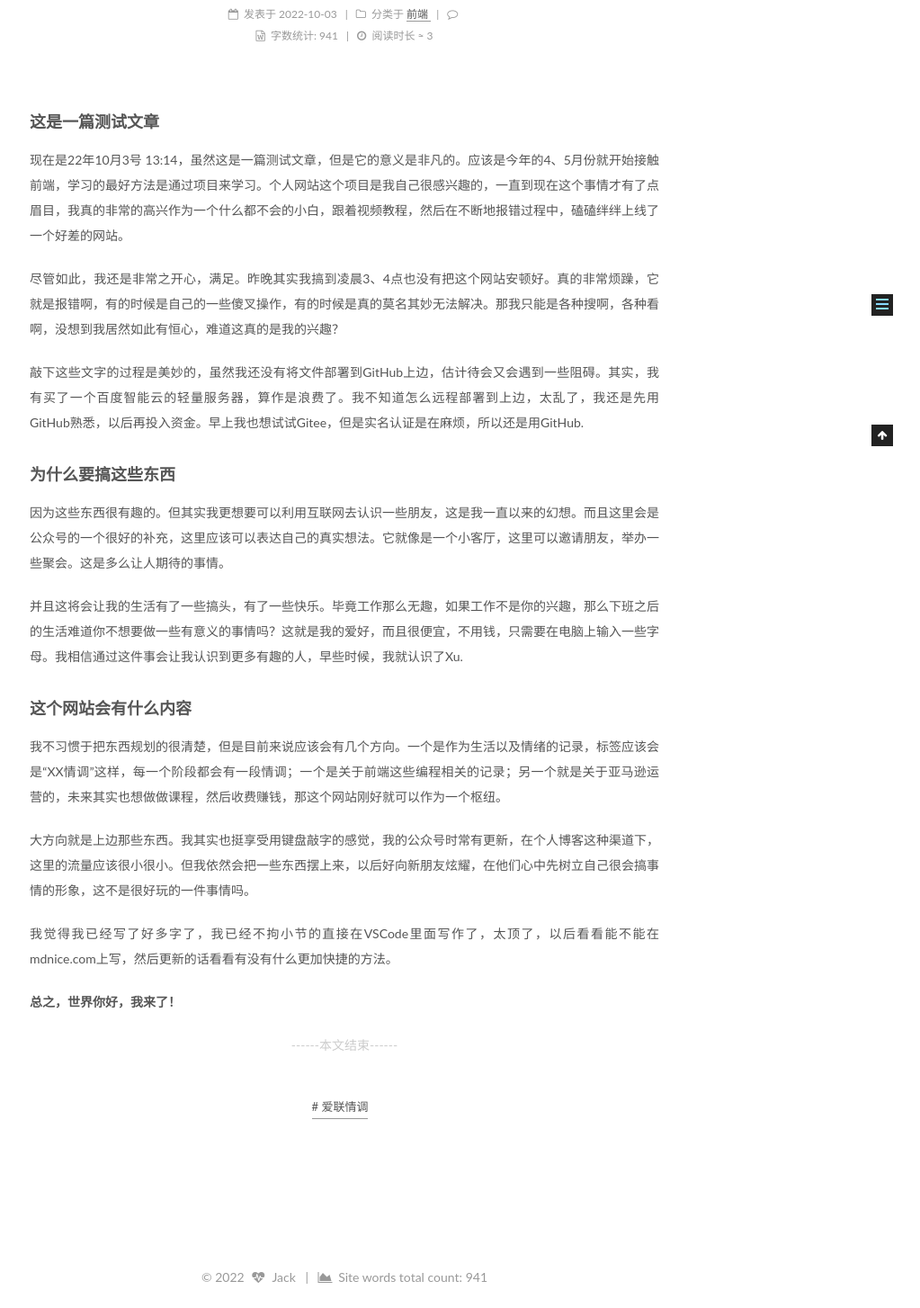
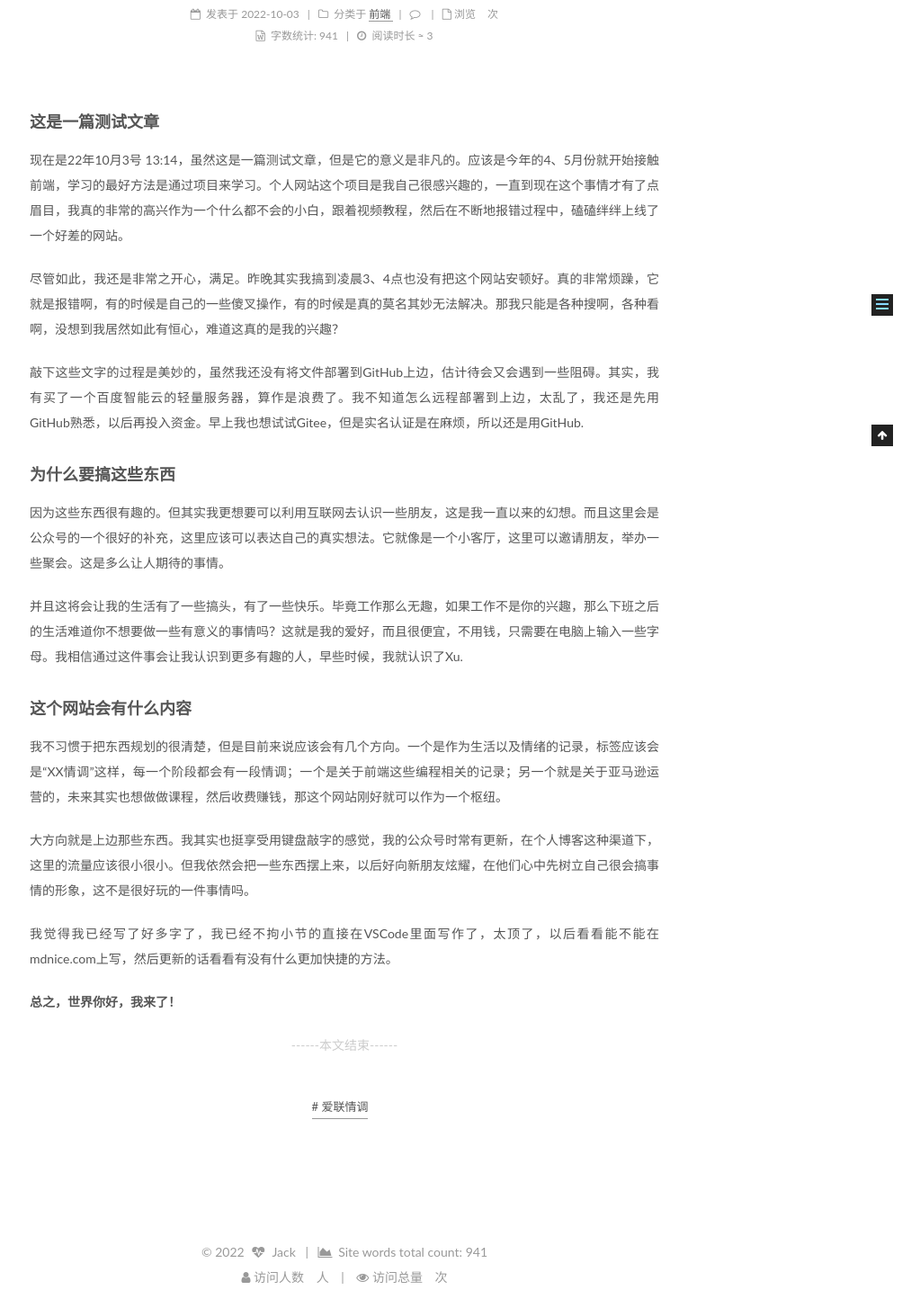
Before and after one commit to goodgoodcode/goodgoodcode.github.io, a plain HTML site: page 2022/10/03/13-09-20/index.html in a window 1280 px wide. Shown: the part 404-1858 px from the top of the page at 90% size, without its empty margins (257-1280 px from the left). Drawn offline with Linux system fonts and the light colour scheme; some packages are replaced by stand-ins of ours; a script that the page names is missing.

Commit message:
busuanzi统计

```diff
--- a/2022/10/03/13-09-20/index.html
+++ b/2022/10/03/13-09-20/index.html
@@ -336,6 +336,11 @@
 
 
 
+            <span class="post-meta-divider">|</span>
+            <span class="page-pv"><i class="fa fa-file-o"></i> 浏览
+            <span class="busuanzi-value" id="busuanzi_value_page_pv" ></span>次
+            </span>
+
 
 
             <div class="post-wordcount">
@@ -629,6 +634,26 @@
 
 
 
+<div class="busuanzi-count">
+  <script async src="https://dn-lbstatics.qbox.me/busuanzi/2.3/busuanzi.pure.mini.js"></script>
+
+
+    <span class="site-uv">
+      <i class="fa fa-user"></i> 访问人数
+      <span class="busuanzi-value" id="busuanzi_value_site_uv"></span>
+      人
+    </span>
+
+
+
+    <span class="site-pv">
+      <i class="fa fa-eye"></i> 访问总量
+      <span class="busuanzi-value" id="busuanzi_value_site_pv"></span>
+      次
+    </span>
+
+</div>
+
 
 
 
--- a/css/main.css
+++ b/css/main.css
@@ -1832,7 +1832,7 @@ pre .javascript .function {
   width: 4px;
   height: 4px;
   border-radius: 50%;
-  background: #3bff44;
+  background: #b5da54;
 }
 .links-of-blogroll {
   font-size: 13px;
```
Also changed, not shown: archives/2022/10/index.html (+20 -0 lines), archives/2022/index.html (+20 -0 lines), archives/index.html (+20 -0 lines), categories/index.html (+20 -0 lines), categories/前端/index.html (+20 -0 lines), index.html (+20 -0 lines), tags/index.html (+20 -0 lines), tags/爱联情调/index.html (+20 -0 lines).
